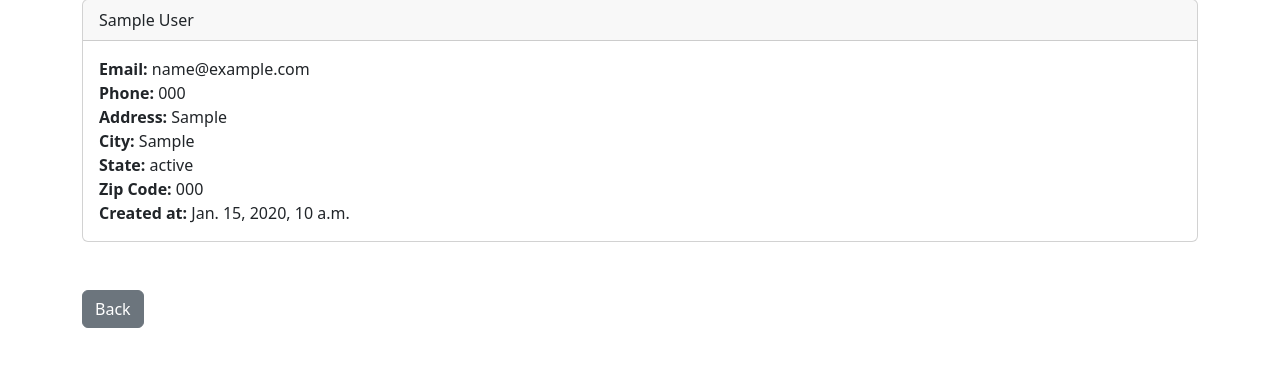
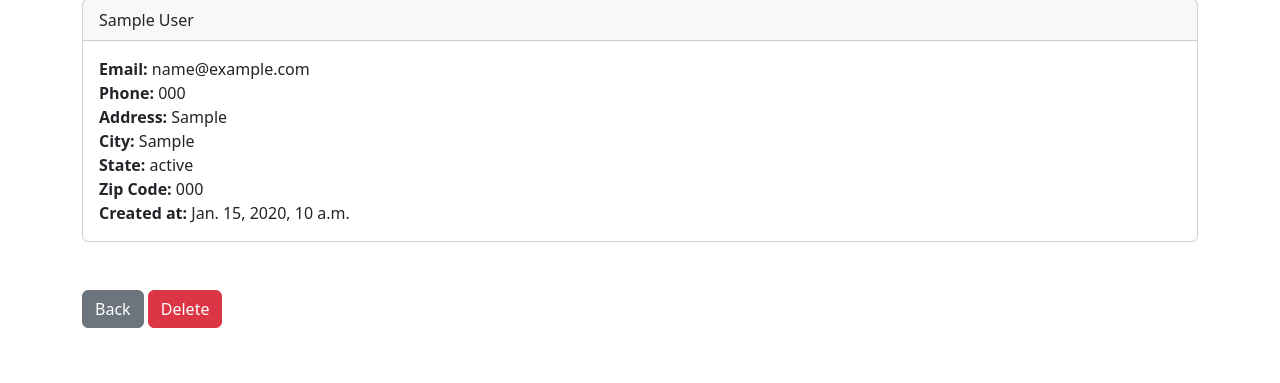
Before and after one commit to jeffmorales29/Django-crm, a Django app: page /record/1 in a window 1280 px wide. Shown: the part 137-520 px from the top of the page. Run offline with Django 4.2, Linux system fonts and the light colour scheme; a user stored in the database is signed in; tables that the repository leaves empty hold one stand-in row (values such as "Sample post").

Commit message:
Add delete function

```diff
--- a/website/templates/record.html
+++ b/website/templates/record.html
@@ -22,5 +22,6 @@
 
 <br/><br/>
 <a href="{% url 'home' %}" class="btn btn-secondary ">Back</a>
+<a href="{% url 'delete_record' customer_record.id %}" class="btn btn-danger ">Delete</a>
 
 {% endblock %}
--- a/website/urls.py
+++ b/website/urls.py
@@ -8,4 +8,5 @@ urlpatterns = [
     path('logout/', views.logout_user, name='logout'),
     path('register/', views.register_user, name='register'),
     path('record/<int:pk>', views.customer_record, name='record'),
+    path('delete_record/<int:pk>', views.delete_record, name='delete_record'),
 ]
--- a/website/views.py
+++ b/website/views.py
@@ -57,3 +57,13 @@ def customer_record(request, pk):
     else:
         messages.success(request, "You must be logged in to view that page")
         return redirect ('home')
+
+def delete_record(request,pk):
+    if request.user.is_authenticated:
+        delete_it = Record.objects.get(id=pk)
+        delete_it.delete()
+        messages.success(request,"Records Deleted Successfully.")
+        return redirect('home')
+    else:
+        messages.success(request, "You must be logged in to view that page")
+        return redirect ('home')
```
